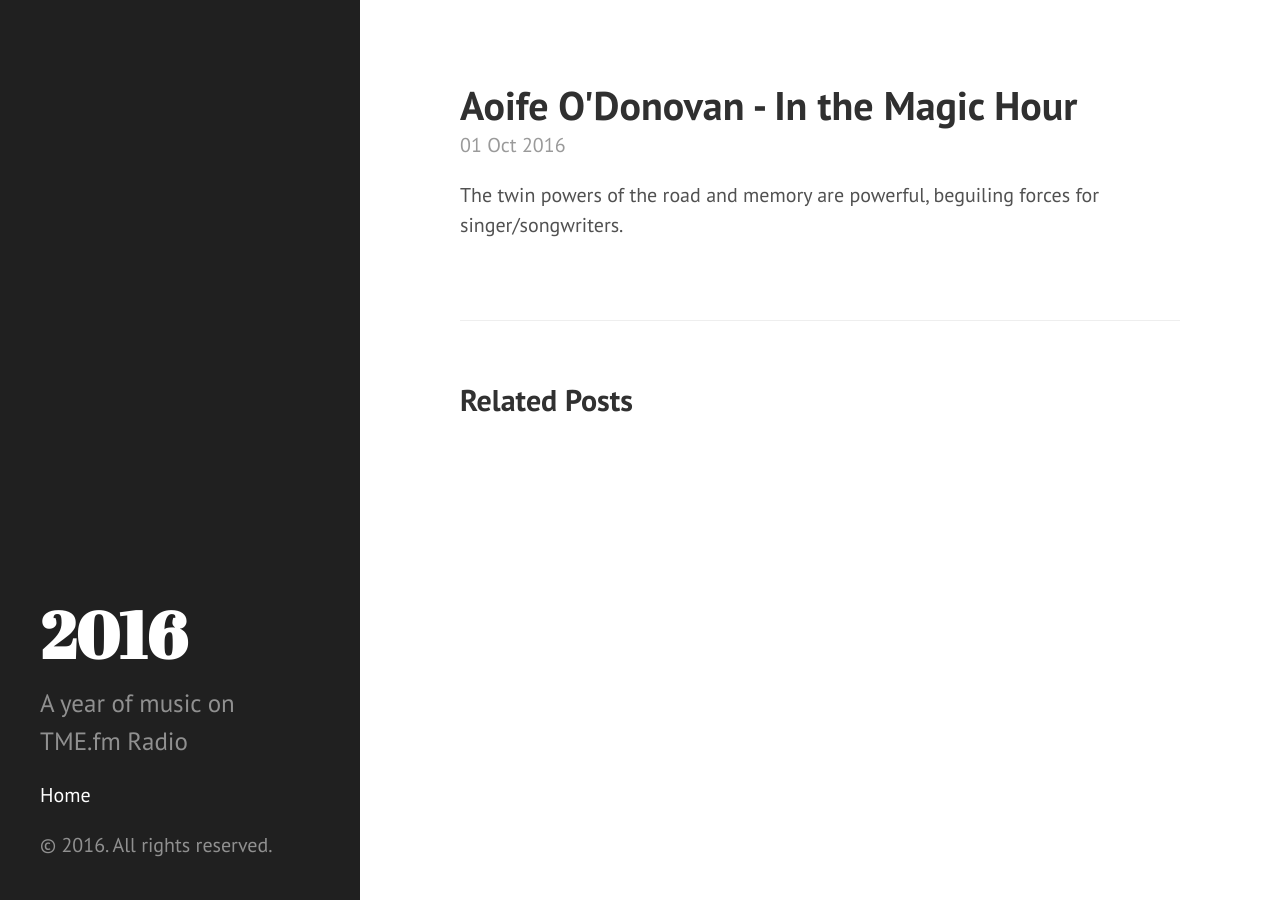
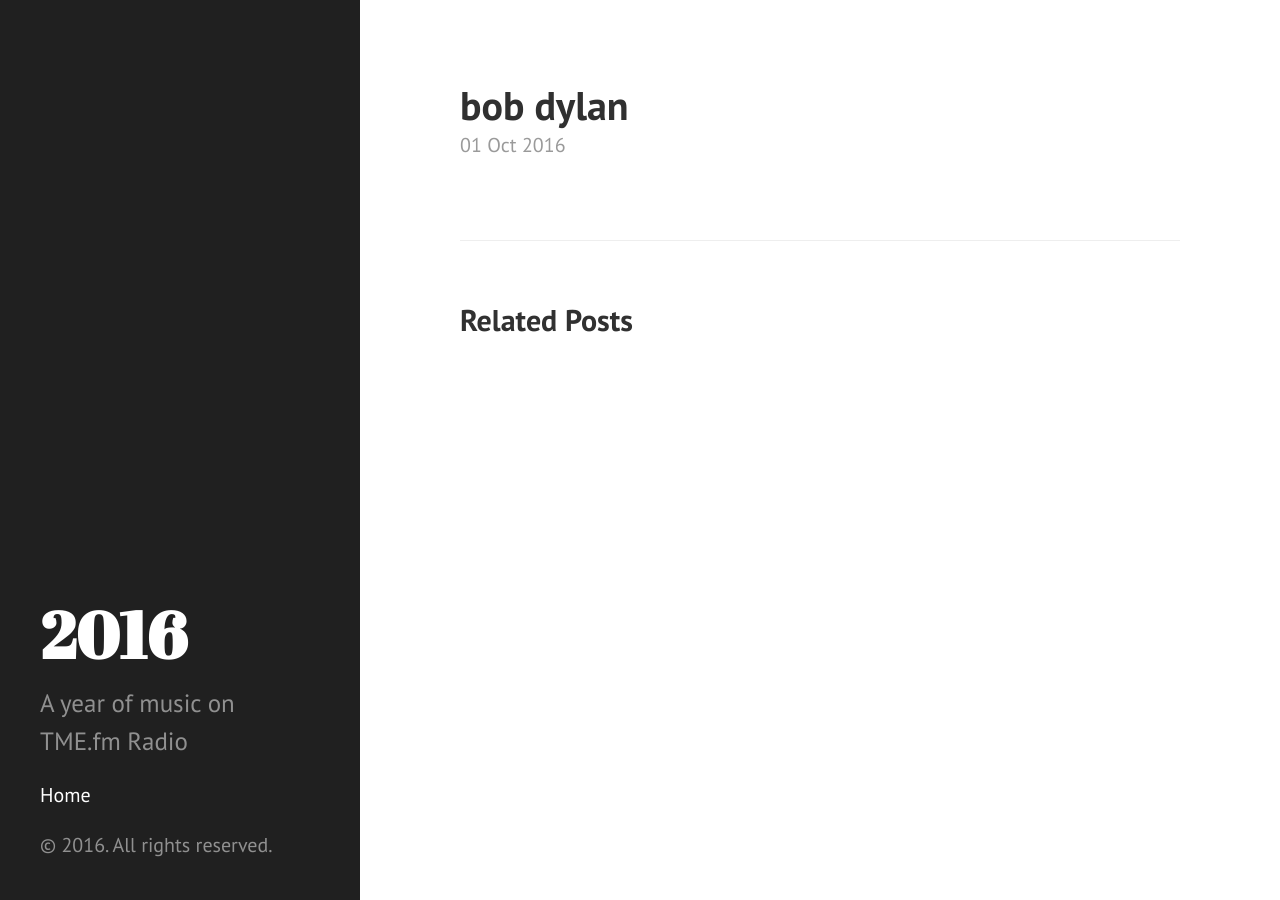
Before and after one commit to Mongoslack/Mongoslack.github.io, a Jekyll site: the page built from _posts/2016-10-01-aoife-o-donovan-in-the-magic-hour.markdown, in a window 1280 px wide. Built offline with Jekyll 4.4.1, drawn with Linux system fonts in a browser that asks for light colours.

Commit message:
Post update: null

```diff
--- a/_posts/2016-10-01-aoife-o-donovan-in-the-magic-hour.markdown
+++ b/_posts/2016-10-01-aoife-o-donovan-in-the-magic-hour.markdown
@@ -1,6 +1,5 @@
 ---
 published: true
-title: Aoife O'Donovan - In the Magic Hour
+title: bob dylan
 layout: post
 ---
-The twin powers of the road and memory are powerful, beguiling forces for singer/songwriters.
```
